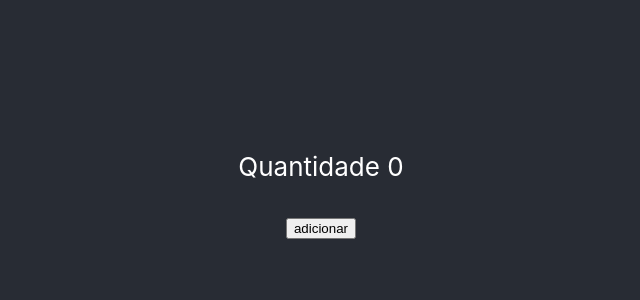
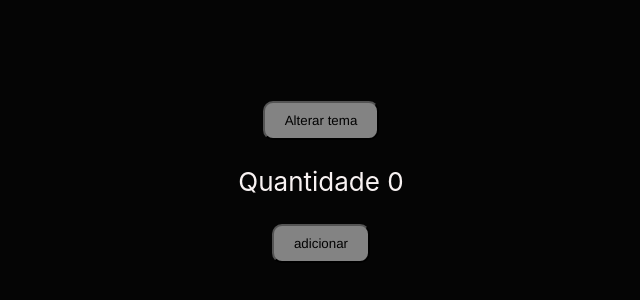
Before and after one commit to GabrielLazuli/react-ai-2026-santander-bootcamp, a React (Create React App) app in the folder treinos-em-react/cra-project/: page / in a window 1280 px wide. Shown: the part 218-518 px from the top of the page, without its empty margins (319-959 px from the left). Built offline with nearby package versions, Linux system fonts and the light colour scheme.

Commit message:
usestate

```diff
--- a/treinos-em-react/cra-project/public/index.html
+++ b/treinos-em-react/cra-project/public/index.html
@@ -1,5 +1,5 @@
 <!DOCTYPE html>
-<html lang="en">
+<html lang="pt-br">
   <head>
     <meta charset="utf-8" />
     <link rel="icon" href="%PUBLIC_URL%/favicon.ico" />
--- a/treinos-em-react/cra-project/src/App.css
+++ b/treinos-em-react/cra-project/src/App.css
@@ -24,6 +24,15 @@
   color: white;
 }
 
+.App-header.white{
+    background-color: #ffffff;
+    color: black;
+}
+.App-header.black{
+    background-color: #050505;
+    color: rgb(248, 242, 242);
+}
+
 .App-link {
   color: #61dafb;
 }
@@ -36,3 +45,16 @@
     transform: rotate(360deg);
   }
 }
+
+button{
+  font-family: 'Franklin Gothic Medium', 'Arial Narrow', Arial, sans-serif;
+  color:#020202;
+  background-color: #ffffff81;
+  border-radius: 10px;
+  padding: 10px 20px;
+}
+
+button:hover{
+    background-color: #c8c1c181;
+
+}
--- a/treinos-em-react/cra-project/src/App.js
+++ b/treinos-em-react/cra-project/src/App.js
@@ -1,3 +1,4 @@
+import { useState } from 'react';
 import './App.css';
 import Produtos from './components/Produtos';
 
@@ -23,9 +24,22 @@ const produtos = [
 ]
 
 function App() {
+
+  const [tema, setTema] = useState('black');
+
+  function alterarTema(){
+      setTema( () => tema === "black" ? "white" : "black")
+
+  }
+
   return (
     <div className="App">
-      <header className="App-header">
+
+      <header className={`App-header ${tema}`} >
+
+      <button onClick={alterarTema}>
+         Alterar tema
+      </button>
 
       <Produtos/>
 
--- a/treinos-em-react/cra-project/src/components/Produtos.jsx
+++ b/treinos-em-react/cra-project/src/components/Produtos.jsx
@@ -6,10 +6,10 @@ function Produtos(){
 
     const [quantidade, setquantiade] = useState(0);
 
-    return(
+     return(
         <div>
             <p>Quantidade {quantidade}</p>
-            <button onClick={() => setquantiade( quantidade + 1)}>adicionar</button>
+            <button onClick={ () => setquantiade( quantidade + 1)}>adicionar</button>
         </div>
     );
 }
```
